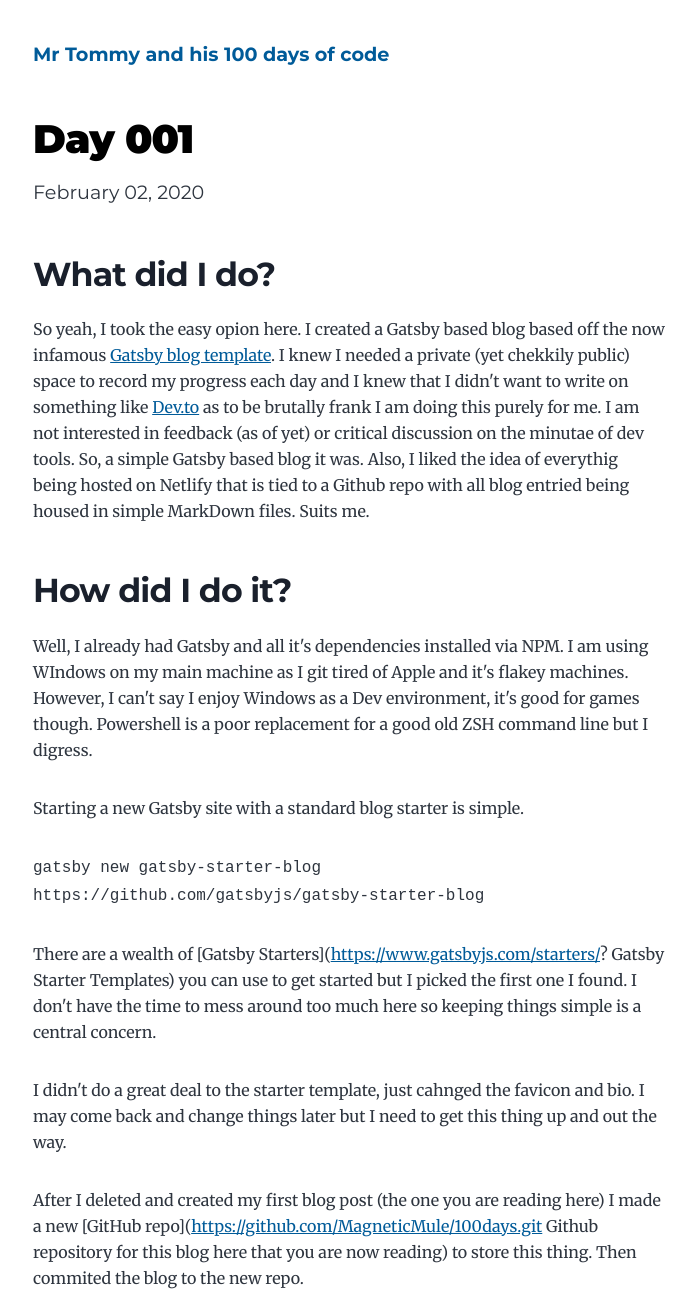
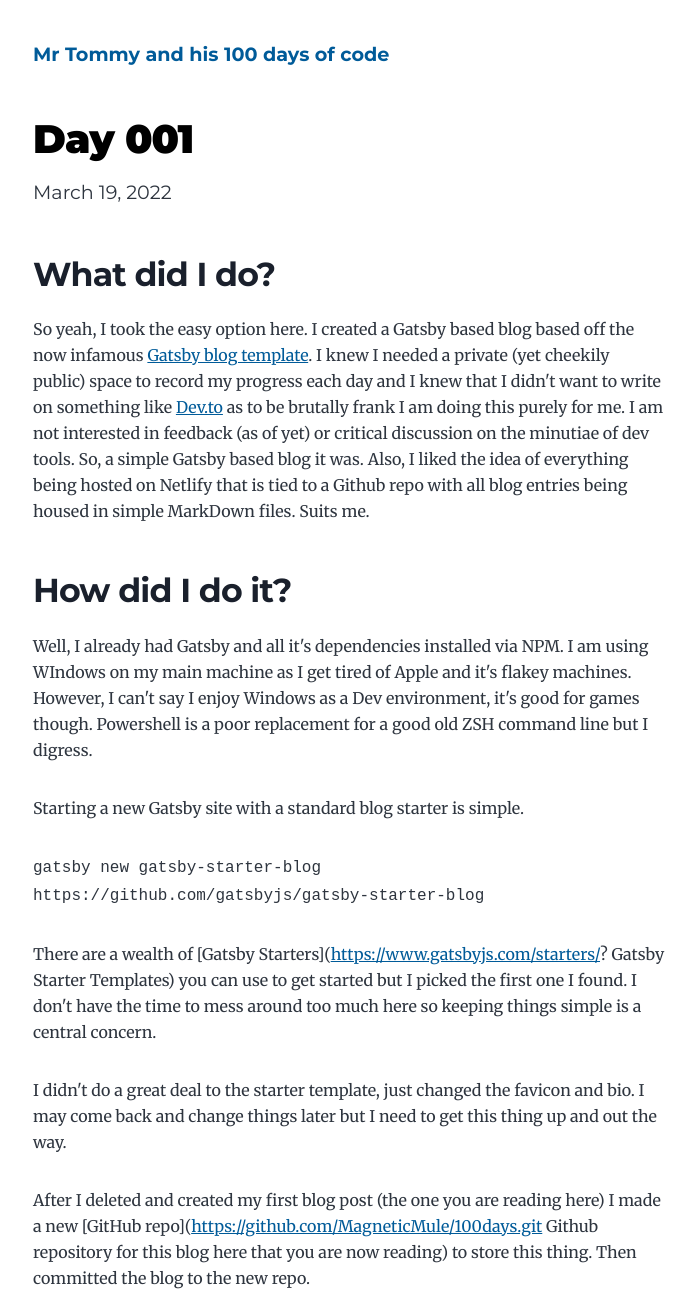
Before and after one commit to MagneticMule/100days, a Gatsby site: page /day-001/ in a window 1280 px wide. Shown: the top 1300 px of the page, without its empty margins (291-987 px from the left). Built offline with nearby package versions, Linux system fonts and the light colour scheme; Gatsby itself is replaced by a stand-in of ours; some packages are replaced by stand-ins of ours.

Commit message:
fix(index.md): Spelling errors

````diff
--- a/content/blog/day-001/index.md
+++ b/content/blog/day-001/index.md
@@ -1,16 +1,16 @@
 ---
 title: Day 001
-date: "2020-02-02"
+date: "2022-03-19"
 description: "Oh, big first day of my 100 days of code"
 ---
 
 ## What did I do?
 
-So yeah, I took the easy opion here. I created a Gatsby based blog based off the now infamous [Gatsby blog template](http://example.com "Gatsby Blog Template"). I knew I needed a private (yet chekkily public) space to record my progress each day and I knew that I didn't want to write on something like [Dev.to](https://dev.to/ "Dev.to") as to be brutally frank I am doing this purely for me. I am not interested in feedback (as of yet) or critical discussion on the minutae of dev tools. So, a simple Gatsby based blog it was. Also, I liked the idea of everythig being hosted on Netlify that is tied to a Github repo with all blog entried being housed in simple MarkDown files. Suits me.
+So yeah, I took the easy option here. I created a Gatsby based blog based off the now infamous [Gatsby blog template](http://example.com "Gatsby Blog Template"). I knew I needed a private (yet cheekily public) space to record my progress each day and I knew that I didn't want to write on something like [Dev.to](https://dev.to/ "Dev.to") as to be brutally frank I am doing this purely for me. I am not interested in feedback (as of yet) or critical discussion on the minutiae of dev tools. So, a simple Gatsby based blog it was. Also, I liked the idea of everything being hosted on Netlify that is tied to a Github repo with all blog entries being housed in simple MarkDown files. Suits me.
 
 ## How did I do it?
 
-Well, I already had Gatsby and all it's dependencies installed via NPM. I am using WIndows on my main machine as I git tired of Apple and it's flakey machines. However, I can't say I enjoy Windows as a Dev environment, it's good for games though. Powershell is a poor replacement for a good old ZSH command line but I digress.
+Well, I already had Gatsby and all it's dependencies installed via NPM. I am using WIndows on my main machine as I get tired of Apple and it's flakey machines. However, I can't say I enjoy Windows as a Dev environment, it's good for games though. Powershell is a poor replacement for a good old ZSH command line but I digress.
 
 Starting a new Gatsby site with a standard blog starter is simple.
 
@@ -18,9 +18,9 @@ Starting a new Gatsby site with a standard blog starter is simple.
 
 There are a wealth of [Gatsby Starters](https://www.gatsbyjs.com/starters/? Gatsby Starter Templates) you can use to get started but I picked the first one I found. I don't have the time to mess around too much here so keeping things simple is a central concern.
 
-I didn't do a great deal to the starter template, just cahnged the favicon and bio. I may come back and change things later but I need to get this thing up and out the way.
+I didn't do a great deal to the starter template, just changed the favicon and bio. I may come back and change things later but I need to get this thing up and out the way.
 
-After I deleted and created my first blog post (the one you are reading here) I made a new [GitHub repo](https://github.com/MagneticMule/100days.git Github repository for this blog here that you are now reading) to store this thing. Then commited the blog to the new repo.
+After I deleted and created my first blog post (the one you are reading here) I made a new [GitHub repo](https://github.com/MagneticMule/100days.git Github repository for this blog here that you are now reading) to store this thing. Then committed the blog to the new repo.
 
 ```
 git commit -m "first commit"
@@ -35,4 +35,4 @@ Creating a new site was as easy as pointing Netlify to my new blog repository, w
 
 ## What did I learn?
 
-For me the purpose of 100 days of code is to focus on learning one thing a day or at least discivering something new. Tb be frank, I didn;t learn much wiht this project. I already know GatsbyJS reasonably well and have used it for two client projects (yes, paying clients). However, as is the case with much of my dev practice I am rusty. Here I get a chance to write in MarkDown each day, something I haven't done since 2005.
+For me, the purpose of 100 days of code is to focus on learning one thing a day or at least discovering something new. Tb be frank, I didn't learn much with this project. I already know GatsbyJS reasonably well and have used it for two client projects (yes, paying clients). However, as is the case with much of my dev practice I am rusty. Here I get a chance to write in MarkDown each day, something I haven't done since 2005.
````
